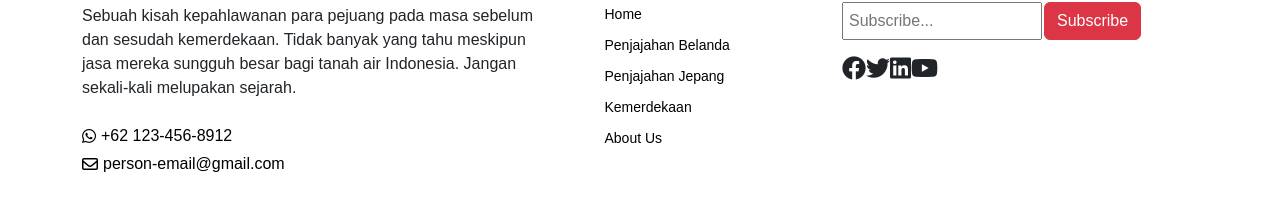
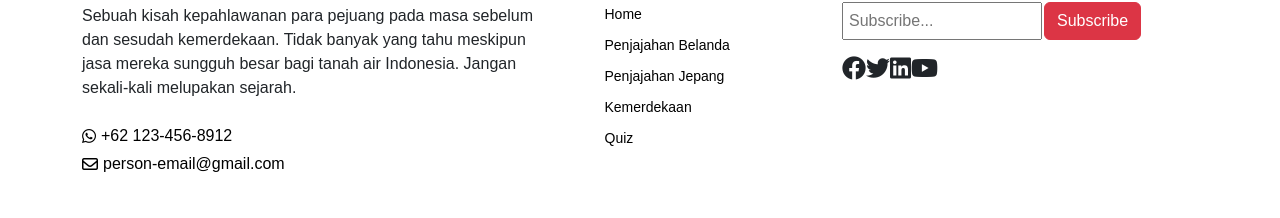
Before and after one commit to Merhandes/Patriot., a React (Create React App) app: page /quiz in a window 1280 px wide. Shown: the part 9686-9904 px from the top of the page. Built offline with nearby package versions, Linux system fonts and the light colour scheme.

Commit message:
Initial Commit

```diff
--- a/src/components/FooterComponent.jsx
+++ b/src/components/FooterComponent.jsx
@@ -31,7 +31,7 @@ const FooterComponent = () => {
             <Link to="penjajahanbelanda">Penjajahan Belanda</Link>
             <Link to="penjajahanjepang">Penjajahan Jepang</Link>
             <Link to="kemerdekaan">Kemerdekaan</Link>
-            <Link to="quiz">About Us</Link>
+            <Link to="quiz">Quiz</Link>
           </Col>
           <Col lg="4" className="mt-lg-0 mt-5">
             <h5 className="fw-bold mb-3">Subscribe untuk info Menarik</h5>
```
